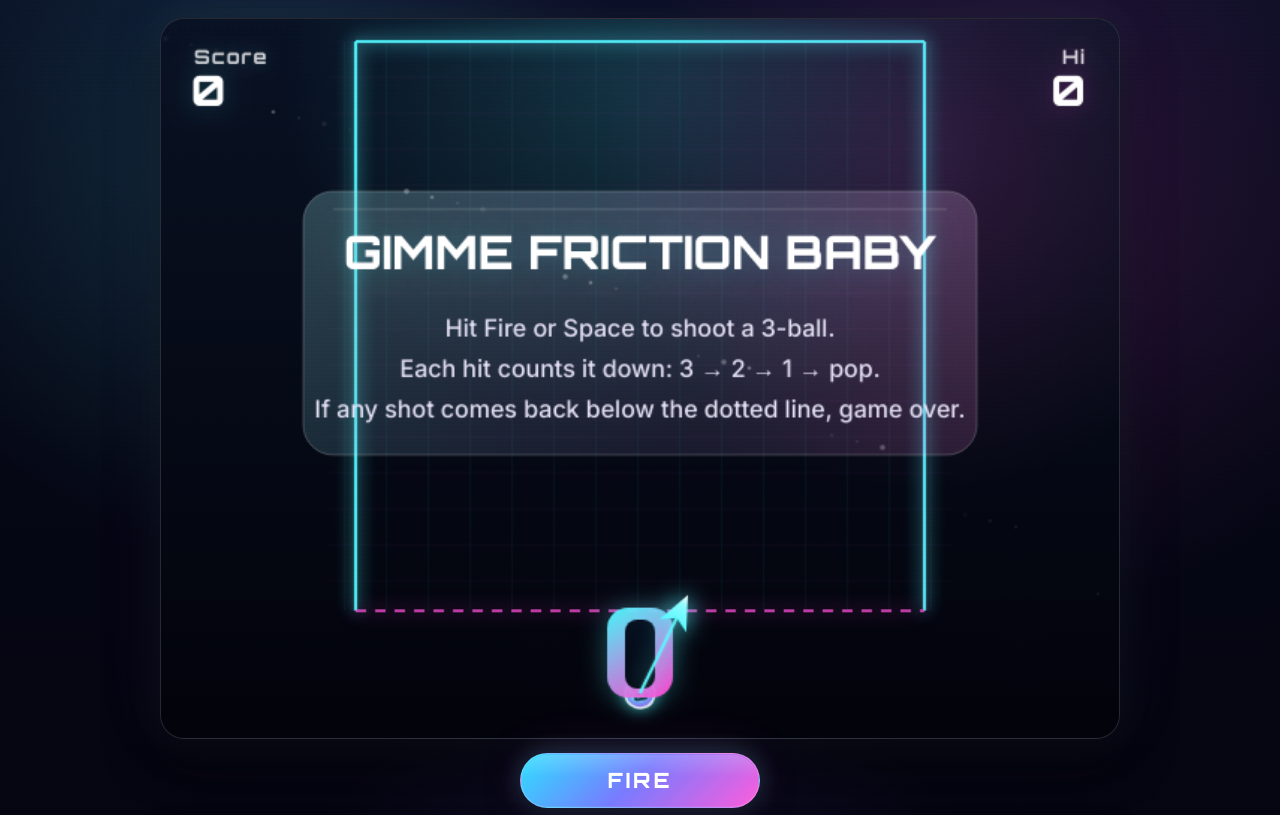
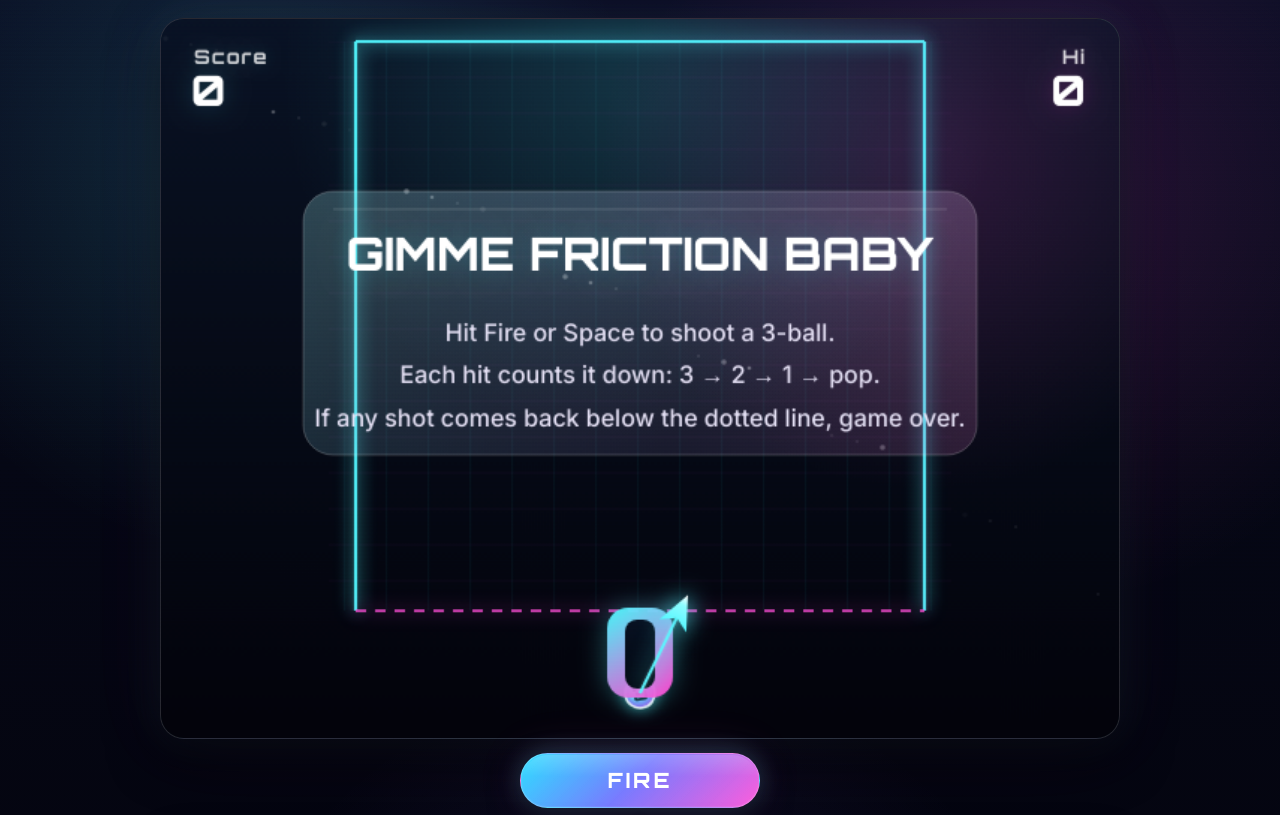
Before and after one commit to cchase16/cchase16.github.io, a plain HTML site: page GimmeModernFrictionBaby.html in a window 1280 px wide. Shown: the top 815 px of the page. Drawn offline with Linux system fonts and the light colour scheme.

Commit message:
Update GimmeModernFrictionBaby.html

```diff
--- a/GimmeModernFrictionBaby.html
+++ b/GimmeModernFrictionBaby.html
@@ -369,7 +369,6 @@
 
       .game-stage {
         width: 100%;
-        min-height: calc(100svh - max(24px, env(safe-area-inset-top)) - max(24px, env(safe-area-inset-bottom)));
         align-content: start;
         justify-items: stretch;
         gap: 10px;
@@ -480,15 +479,97 @@
   bellSplashAudio.preload = 'auto';
   bellSplashAudio.load();
 
-  const WIDTH = 640;
-  const HEIGHT = 480;
-  const SHOOTER_X = 320;
-  const SHOOTER_Y = 450;
-  const PLAY_LEFT = 130;
-  const PLAY_RIGHT = 510;
-  const PLAY_TOP = 15;
-  const DEATH_LINE = 395;
-  const FRICTION = 0.975;
+  const BASE_WIDTH = 640;
+  const BASE_HEIGHT = 480;
+  const geom = {
+    width: BASE_WIDTH,
+    height: BASE_HEIGHT,
+    shooterX: 320,
+    shooterY: 450,
+    playLeft: 130,
+    playRight: 510,
+    playTop: 15,
+    deathLine: 395,
+    friction: 0.975,
+    tipLength: 60,
+    shotDivisor: 4,
+  };
+
+  function scaleEntityPosition(entity, scaleX, scaleY, includeRadius = false) {
+    entity.x *= scaleX;
+    entity.y *= scaleY;
+    if ('vx' in entity) entity.vx *= scaleX;
+    if ('vy' in entity) entity.vy *= scaleY;
+    if (includeRadius && 'r' in entity) entity.r *= Math.min(scaleX, scaleY);
+  }
+
+  function applyResponsiveLayout() {
+    const oldWidth = geom.width;
+    const oldHeight = geom.height;
+    const isPhoneLike = window.innerWidth <= 900;
+    const isPortrait = window.innerHeight >= window.innerWidth;
+    const isLandscape = window.innerWidth > window.innerHeight;
+
+    if (isPhoneLike && isPortrait) {
+      geom.width = BASE_WIDTH;
+      geom.height = 760;
+      geom.playLeft = 108;
+      geom.playRight = 532;
+      geom.playTop = 18;
+      geom.deathLine = 620;
+      geom.shooterX = geom.width / 2;
+      geom.shooterY = 690;
+      geom.friction = 0.978;
+      geom.tipLength = 68;
+      geom.shotDivisor = 3.1;
+    } else if (isPhoneLike && isLandscape) {
+      geom.width = 760;
+      geom.height = 430;
+      geom.playLeft = 165;
+      geom.playRight = 595;
+      geom.playTop = 14;
+      geom.deathLine = 350;
+      geom.shooterX = geom.width / 2;
+      geom.shooterY = 395;
+      geom.friction = 0.976;
+      geom.tipLength = 62;
+      geom.shotDivisor = 3.8;
+    } else {
+      geom.width = BASE_WIDTH;
+      geom.height = BASE_HEIGHT;
+      geom.playLeft = 130;
+      geom.playRight = 510;
+      geom.playTop = 15;
+      geom.deathLine = 395;
+      geom.shooterX = 320;
+      geom.shooterY = 450;
+      geom.friction = 0.975;
+      geom.tipLength = 60;
+      geom.shotDivisor = 4;
+    }
+
+    canvas.width = geom.width;
+    canvas.height = geom.height;
+
+    const scaleX = geom.width / oldWidth;
+    const scaleY = geom.height / oldHeight;
+    if (oldWidth && oldHeight && (Math.abs(scaleX - 1) > 0.001 || Math.abs(scaleY - 1) > 0.001)) {
+      for (const ball of state.balls) scaleEntityPosition(ball, scaleX, scaleY, true);
+      for (const p of state.particles) scaleEntityPosition(p, scaleX, scaleY, false);
+      for (const d of state.debris) scaleEntityPosition(d, scaleX, scaleY, false);
+      state.gameOverPanelY *= scaleY;
+    }
+
+    if (!state.firstShot || state.mode === 'shooter') {
+      const active = state.active;
+      if (active && state.mode === 'shooter') {
+        active.x = geom.shooterX;
+        active.y = geom.shooterY;
+      }
+      state.mouseX = geom.shooterX;
+      state.mouseY = geom.shooterY;
+    }
+  }
 
   const UI = {
     cyan: '#52f7ff',
@@ -608,8 +689,8 @@
     titleAlpha: 1,
     particles: [],
     debris: [],
-    mouseX: SHOOTER_X,
-    mouseY: SHOOTER_Y,
+    mouseX: geom.shooterX,
+    mouseY: geom.shooterY,
     wall: false,
     time: 0,
     pulse: 0,
@@ -975,8 +1056,8 @@
     state.ballCounter += 1;
     const b = {
       id: state.ballCounter,
-      x: SHOOTER_X,
-      y: SHOOTER_Y,
+      x: geom.shooterX,
+      y: geom.shooterY,
       r: 10,
       vx: 0,
       vy: 0,
@@ -1019,8 +1100,8 @@
   function angleToShooterTip() {
     const rad = state.angleDeg * Math.PI / 180;
     return {
-      x: Math.cos(rad) * 60 + SHOOTER_X,
-      y: Math.sin(rad) * 60 + SHOOTER_Y,
+      x: Math.cos(rad) * geom.tipLength + geom.shooterX,
+      y: Math.sin(rad) * geom.tipLength + geom.shooterY,
     };
   }
 
@@ -1030,8 +1111,8 @@
     if (state.mode === 'shooter') {
       const b = state.active;
       const tip = angleToShooterTip();
-      b.vx = (-(tip.x - SHOOTER_X)) / 4;
-      b.vy = (-(tip.y - SHOOTER_Y)) / 4;
+      b.vx = (-(tip.x - geom.shooterX)) / geom.shotDivisor;
+      b.vy = (-(tip.y - geom.shooterY)) / geom.shotDivisor;
       playShootSound();
       state.cameraShake = Math.max(state.cameraShake, 5);
       state.mode = 'moveball';
@@ -1166,10 +1247,10 @@
         nd = d;
       }
     }
-    if (b.x - 120 < nd) { nd = b.x - 120; wall = true; }
-    if (520 - b.x < nd) { nd = 520 - b.x; wall = true; }
-    if (b.y - 5 < nd) { nd = b.y - 5; wall = true; }
-    if (395 - b.y < nd) { nd = 395 - b.y; wall = true; }
+    if (b.x - (geom.playLeft - 10) < nd) { nd = b.x - (geom.playLeft - 10); wall = true; }
+    if ((geom.playRight + 10) - b.x < nd) { nd = (geom.playRight + 10) - b.x; wall = true; }
+    if (b.y - (geom.playTop - 10) < nd) { nd = b.y - (geom.playTop - 10); wall = true; }
+    if (geom.deathLine - b.y < nd) { nd = geom.deathLine - b.y; wall = true; }
     state.nearestIndex = n;
     state.nearestDist = nd;
     state.wall = wall;
@@ -1199,16 +1280,16 @@
   function updateMoveball() {
     const b = state.active;
     findNearestMovingCollision();
-    b.vx *= FRICTION;
-    b.vy *= FRICTION;
-
-    if (b.x - b.vx < 130 || b.x - b.vx > 510) b.vx *= -1;
-    if (b.y - b.vy < 15) b.vy *= -1;
+    b.vx *= geom.friction;
+    b.vy *= geom.friction;
+
+    if (b.x - b.vx < geom.playLeft || b.x - b.vx > geom.playRight) b.vx *= -1;
+    if (b.y - b.vy < geom.playTop) b.vy *= -1;
 
     b.x -= b.vx;
     b.y -= b.vy;
 
-    if (b.vy < 0 && b.y + b.r > 395) {
+    if (b.vy < 0 && b.y + b.r > geom.deathLine) {
       triggerGameOver();
       return;
     }
@@ -1270,53 +1351,53 @@
   }
 
   function drawSceneBackground() {
-    const bg = ctx.createLinearGradient(0, 0, 0, HEIGHT);
+    const bg = ctx.createLinearGradient(0, 0, 0, geom.height);
     bg.addColorStop(0, '#091224');
     bg.addColorStop(0.48, '#060b17');
     bg.addColorStop(1, '#03030b');
     ctx.fillStyle = bg;
-    ctx.fillRect(0, 0, WIDTH, HEIGHT);
-
-    const glowTop = ctx.createRadialGradient(WIDTH * 0.5, 40, 20, WIDTH * 0.5, 40, 240);
+    ctx.fillRect(0, 0, geom.width, geom.height);
+
+    const glowTop = ctx.createRadialGradient(geom.width * 0.5, 40, 20, geom.width * 0.5, 40, 240);
     glowTop.addColorStop(0, 'rgba(82,247,255,.14)');
     glowTop.addColorStop(1, 'rgba(82,247,255,0)');
     ctx.fillStyle = glowTop;
-    ctx.fillRect(0, 0, WIDTH, HEIGHT);
-
-    const glowCorner = ctx.createRadialGradient(WIDTH * 0.8, HEIGHT * 0.2, 20, WIDTH * 0.8, HEIGHT * 0.2, 220);
+    ctx.fillRect(0, 0, geom.width, geom.height);
+
+    const glowCorner = ctx.createRadialGradient(geom.width * 0.8, geom.height * 0.2, 20, geom.width * 0.8, geom.height * 0.2, 220);
     glowCorner.addColorStop(0, 'rgba(255,79,216,.14)');
     glowCorner.addColorStop(1, 'rgba(255,79,216,0)');
     ctx.fillStyle = glowCorner;
-    ctx.fillRect(0, 0, WIDTH, HEIGHT);
+    ctx.fillRect(0, 0, geom.width, geom.height);
 
     const gridOffset = (state.time * 40) % 28;
     ctx.save();
     ctx.beginPath();
-    ctx.rect(PLAY_LEFT - 18, PLAY_TOP, PLAY_RIGHT - PLAY_LEFT + 36, DEATH_LINE - PLAY_TOP);
+    ctx.rect(geom.playLeft - 18, geom.playTop, geom.playRight - geom.playLeft + 36, geom.deathLine - geom.playTop);
     ctx.clip();
 
-    for (let x = PLAY_LEFT - 40; x < PLAY_RIGHT + 50; x += 28) {
+    for (let x = geom.playLeft - 40; x < geom.playRight + 50; x += 28) {
       ctx.strokeStyle = 'rgba(82,247,255,.055)';
       ctx.lineWidth = 1;
       ctx.beginPath();
-      ctx.moveTo(x + gridOffset, PLAY_TOP);
-      ctx.lineTo(x + gridOffset, DEATH_LINE);
+      ctx.moveTo(x + gridOffset, geom.playTop);
+      ctx.lineTo(x + gridOffset, geom.deathLine);
       ctx.stroke();
     }
 
-    for (let y = PLAY_TOP; y < DEATH_LINE + 30; y += 24) {
+    for (let y = geom.playTop; y < geom.deathLine + 30; y += 24) {
       ctx.strokeStyle = 'rgba(255,79,216,.035)';
       ctx.lineWidth = 1;
       ctx.beginPath();
-      ctx.moveTo(PLAY_LEFT - 22, y);
-      ctx.lineTo(PLAY_RIGHT + 22, y);
+      ctx.moveTo(geom.playLeft - 22, y);
+      ctx.lineTo(geom.playRight + 22, y);
       ctx.stroke();
     }
     ctx.restore();
 
     for (let i = 0; i < 24; i++) {
-      const x = (i * 89 + 37) % WIDTH;
-      const y = (i * 53 + 11) % (DEATH_LINE - 20) + 10;
+      const x = (i * 89 + 37) % geom.width;
+      const y = (i * 53 + 11) % (geom.deathLine - 20) + 10;
       const a = 0.18 + 0.15 * Math.sin(state.time * 2 + i);
       ctx.fillStyle = `rgba(255,255,255,${a})`;
       ctx.beginPath();
@@ -1335,12 +1416,12 @@
     ctx.shadowBlur = frameGlow;
     ctx.shadowColor = UI.cyan;
     ctx.beginPath();
-    ctx.moveTo(PLAY_LEFT, PLAY_TOP);
-    ctx.lineTo(PLAY_LEFT, DEATH_LINE);
-    ctx.moveTo(PLAY_RIGHT, PLAY_TOP);
-    ctx.lineTo(PLAY_RIGHT, DEATH_LINE);
-    ctx.moveTo(PLAY_LEFT, PLAY_TOP);
-    ctx.lineTo(PLAY_RIGHT, PLAY_TOP);
+    ctx.moveTo(geom.playLeft, geom.playTop);
+    ctx.lineTo(geom.playLeft, geom.deathLine);
+    ctx.moveTo(geom.playRight, geom.playTop);
+    ctx.lineTo(geom.playRight, geom.deathLine);
+    ctx.moveTo(geom.playLeft, geom.playTop);
+    ctx.lineTo(geom.playRight, geom.playTop);
     ctx.stroke();
 
     ctx.strokeStyle = 'rgba(255,79,216,.72)';
@@ -1348,14 +1429,14 @@
     ctx.shadowColor = UI.pink;
     ctx.setLineDash([7, 6]);
     ctx.beginPath();
-    ctx.moveTo(PLAY_LEFT, DEATH_LINE);
-    ctx.lineTo(PLAY_RIGHT, DEATH_LINE);
+    ctx.moveTo(geom.playLeft, geom.deathLine);
+    ctx.lineTo(geom.playRight, geom.deathLine);
     ctx.stroke();
     ctx.setLineDash([]);
     ctx.restore();
 
     ctx.save();
-    const wallGlow = ctx.createLinearGradient(PLAY_LEFT, 0, PLAY_RIGHT, 0);
+    const wallGlow = ctx.createLinearGradient(geom.playLeft, 0, geom.playRight, 0);
     wallGlow.addColorStop(0, 'rgba(82,247,255,.16)');
     wallGlow.addColorStop(.5, 'rgba(141,107,255,.08)');
     wallGlow.addColorStop(1, 'rgba(255,79,216,.16)');
@@ -1363,12 +1444,12 @@
     ctx.lineWidth = 7;
     ctx.globalAlpha = 0.22;
     ctx.beginPath();
-    ctx.moveTo(PLAY_LEFT, PLAY_TOP);
-    ctx.lineTo(PLAY_LEFT, DEATH_LINE);
-    ctx.moveTo(PLAY_RIGHT, PLAY_TOP);
-    ctx.lineTo(PLAY_RIGHT, DEATH_LINE);
-    ctx.moveTo(PLAY_LEFT, PLAY_TOP);
-    ctx.lineTo(PLAY_RIGHT, PLAY_TOP);
+    ctx.moveTo(geom.playLeft, geom.playTop);
+    ctx.lineTo(geom.playLeft, geom.deathLine);
+    ctx.moveTo(geom.playRight, geom.playTop);
+    ctx.lineTo(geom.playRight, geom.deathLine);
+    ctx.moveTo(geom.playLeft, geom.playTop);
+    ctx.lineTo(geom.playRight, geom.playTop);
     ctx.stroke();
     ctx.restore();
   }
@@ -1442,13 +1523,13 @@
     ctx.font = '700 13px Orbitron, Arial';
     ctx.shadowBlur = 10;
     ctx.shadowColor = 'rgba(255,79,216,.16)';
-    ctx.fillText('Hi', 618, 30);
+    ctx.fillText('Hi', geom.width - 22, 30);
 
     ctx.fillStyle = '#ffffff';
     ctx.font = '800 28px Orbitron, Arial';
     ctx.shadowBlur = 16;
     ctx.shadowColor = 'rgba(255,79,216,.2)';
-    ctx.fillText(String(state.hi), 620, 58);
+    ctx.fillText(String(state.hi), geom.width - 20, 58);
 
     ctx.restore();
   }
@@ -1457,7 +1538,7 @@
     const tip = angleToShooterTip();
 
     ctx.save();
-    ctx.translate(SHOOTER_X, DEATH_LINE);
+    ctx.translate(geom.shooterX, geom.deathLine);
 
     const baseGrad = ctx.createLinearGradient(-18, 0, 18, 55);
     baseGrad.addColorStop(0, 'rgba(82,247,255,.95)');
@@ -1485,7 +1566,7 @@
       ctx.shadowBlur = 16;
       ctx.shadowColor = UI.cyan;
       ctx.beginPath();
-      ctx.moveTo(SHOOTER_X, SHOOTER_Y);
+      ctx.moveTo(geom.shooterX, geom.shooterY);
       ctx.lineTo(tip.x, tip.y);
       ctx.stroke();
 
@@ -1494,7 +1575,7 @@
       ctx.shadowBlur = 0;
       ctx.globalAlpha = .16;
       ctx.beginPath();
-      ctx.moveTo(SHOOTER_X, SHOOTER_Y);
+      ctx.moveTo(geom.shooterX, geom.shooterY);
       ctx.lineTo(tip.x, tip.y);
       ctx.stroke();
       ctx.restore();
@@ -1588,15 +1669,15 @@
     ctx.fillStyle = '#ffffff';
     ctx.shadowBlur = 18;
     ctx.shadowColor = 'rgba(82,247,255,.2)';
-    ctx.font = '800 31px Orbitron, Arial';
-    ctx.fillText('GIMME FRICTION BABY', 320, 167);
+    ctx.font = `800 ${Math.max(26, geom.width * 0.048)}px Orbitron, Arial`;
+    ctx.fillText('GIMME FRICTION BABY', geom.width / 2, y + h * 0.30);
 
     ctx.shadowBlur = 0;
     ctx.fillStyle = 'rgba(233,229,249,.96)';
-    ctx.font = '500 16px Inter, Arial';
-    ctx.fillText('Hit Fire or Space to shoot a 3-ball.', 320, 212);
-    ctx.fillText('Each hit counts it down: 3 → 2 → 1 → pop.', 320, 239);
-    ctx.fillText('If any shot comes back below the dotted line, game over.', 320, 266);
+    ctx.font = `500 ${Math.max(15, geom.width * 0.025)}px Inter, Arial`;
+    ctx.fillText('Hit Fire or Space to shoot a 3-ball.', geom.width / 2, y + h * 0.57);
+    ctx.fillText('Each hit counts it down: 3 → 2 → 1 → pop.', geom.width / 2, y + h * 0.73);
+    ctx.fillText('If any shot comes back below the dotted line, game over.', geom.width / 2, y + h * 0.89);
 
     ctx.restore();
   }
@@ -1605,7 +1686,7 @@
     if (state.mode !== 'gomove') return;
     const y = state.gameOverPanelY;
     ctx.save();
-    ctx.translate(320, y);
+    ctx.translate(geom.width / 2, y);
     glassPanel(-150, -58, 300, 116, 22);
 
     ctx.textAlign = 'center';
@@ -1668,7 +1749,7 @@
   }
 
   function drawPlayfield() {
-    ctx.clearRect(0, 0, WIDTH, HEIGHT);
+    ctx.clearRect(0, 0, geom.width, geom.height);
 
     const shakeX = state.cameraShake > 0 ? rand(-state.cameraShake, state.cameraShake) : 0;
     const shakeY = state.cameraShake > 0 ? rand(-state.cameraShake, state.cameraShake) : 0;
@@ -1744,6 +1825,12 @@
     state.mouseY = (e.clientY - rect.top) * (canvas.height / rect.height);
   });
 
+  window.addEventListener('resize', applyResponsiveLayout);
+  window.addEventListener('orientationchange', () => {
+    setTimeout(applyResponsiveLayout, 80);
+  });
+
+  applyResponsiveLayout();
   restore();
   tick();
 })();
```
